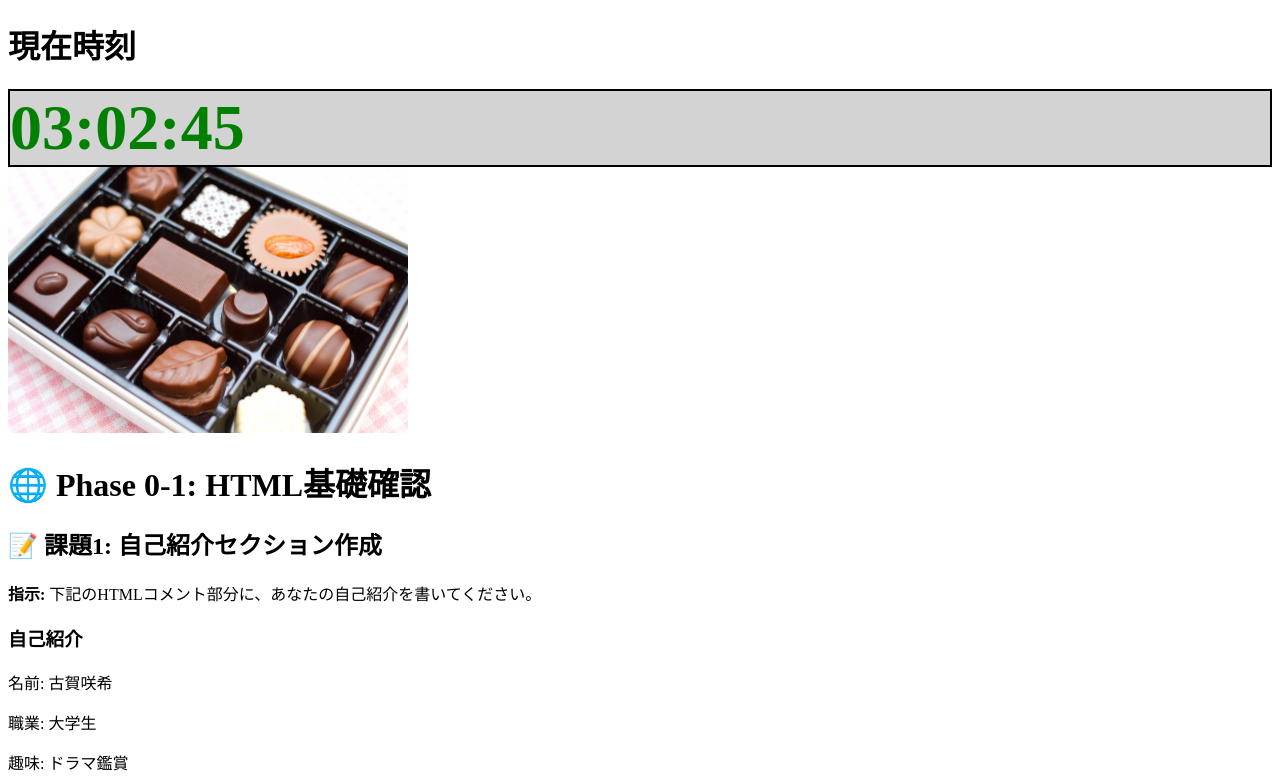
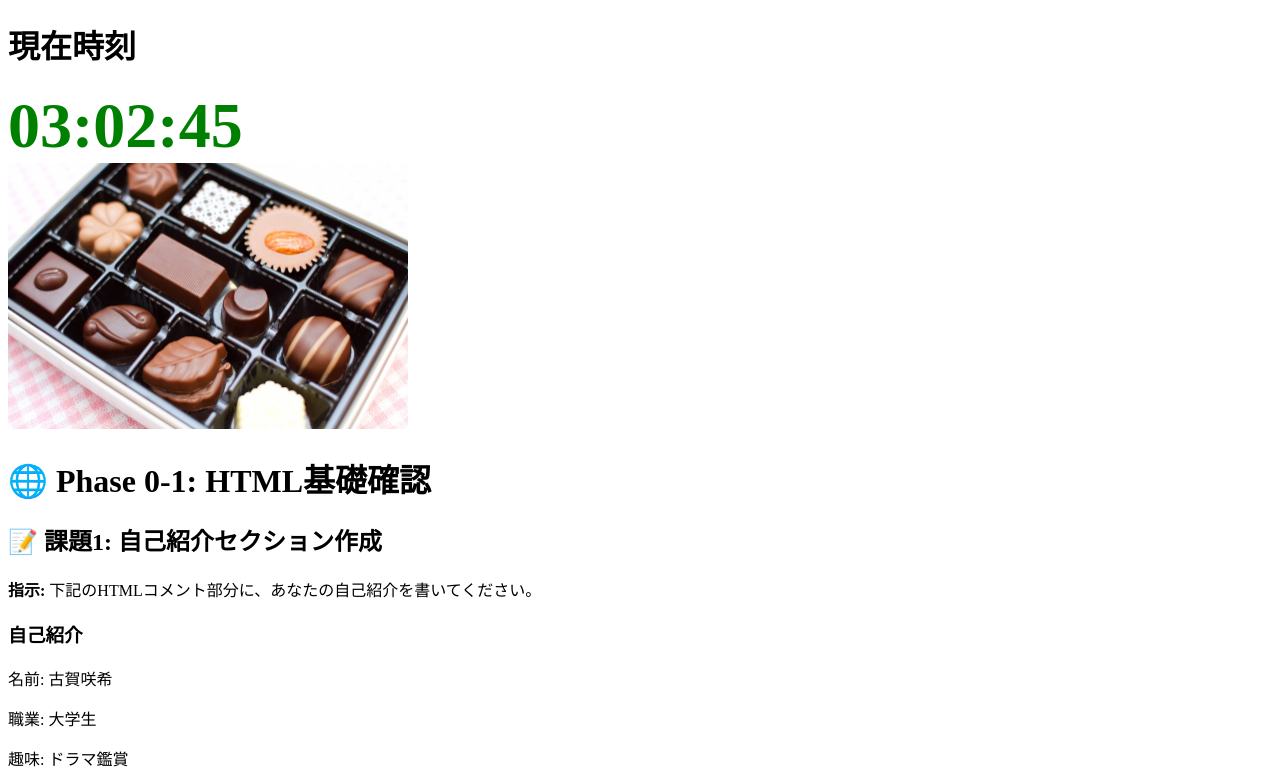
Before and after one commit to omu-aaa24062/omu-aaa24062.github.io, a plain HTML site: page index.html in a window 1280 px wide. Shown: the top 783 px of the page. Drawn offline with Linux system fonts and the light colour scheme.

Commit message:
Update clock div style to remove background color
Removed background color from clock div style.

```diff
--- a/index.html
+++ b/index.html
@@ -33,7 +33,7 @@
 </head>
 <body>
     <h1>現在時刻</h1>
-    <div id="clock" style="font-size: 64px; font-weight: bold; color: green;border: 2px solid black;background-color: lightgray;">
+    <div id="clock" style="font-size: 64px; font-weight: bold; color: green;">
         00:00:00
     </div>
 
```
